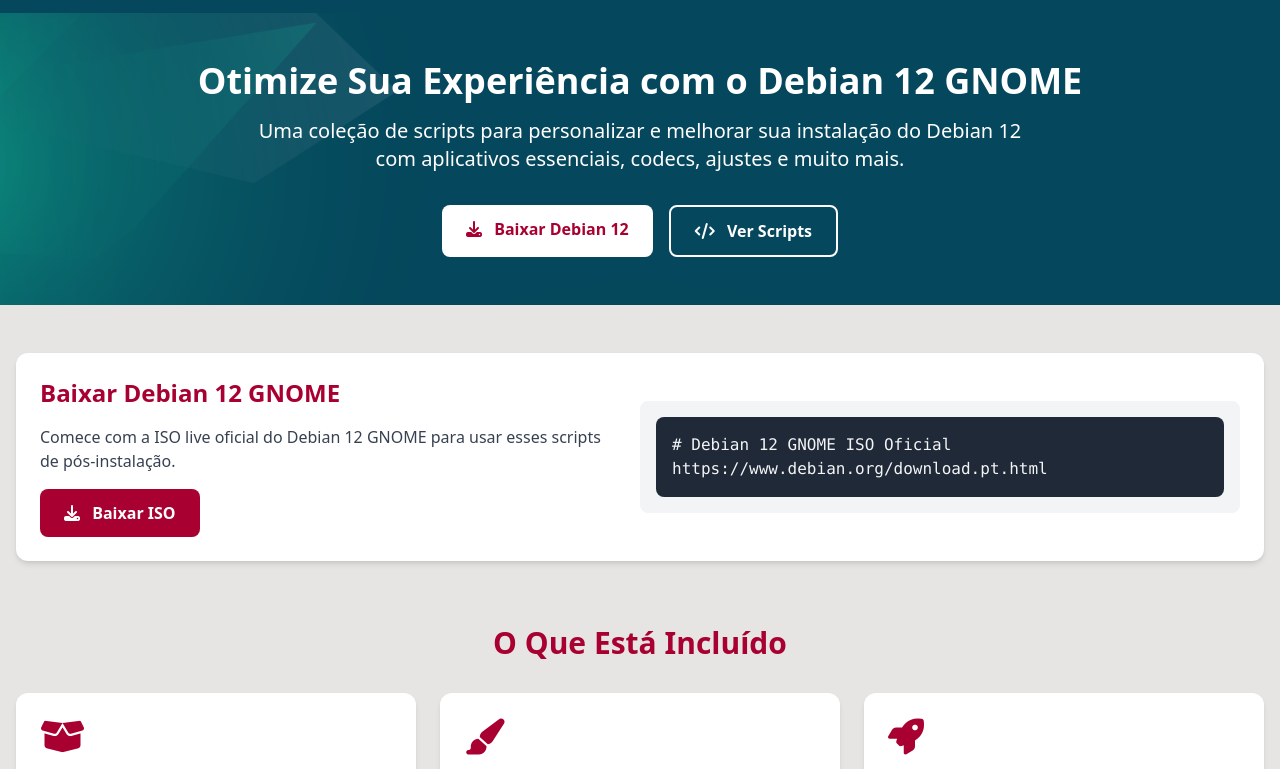
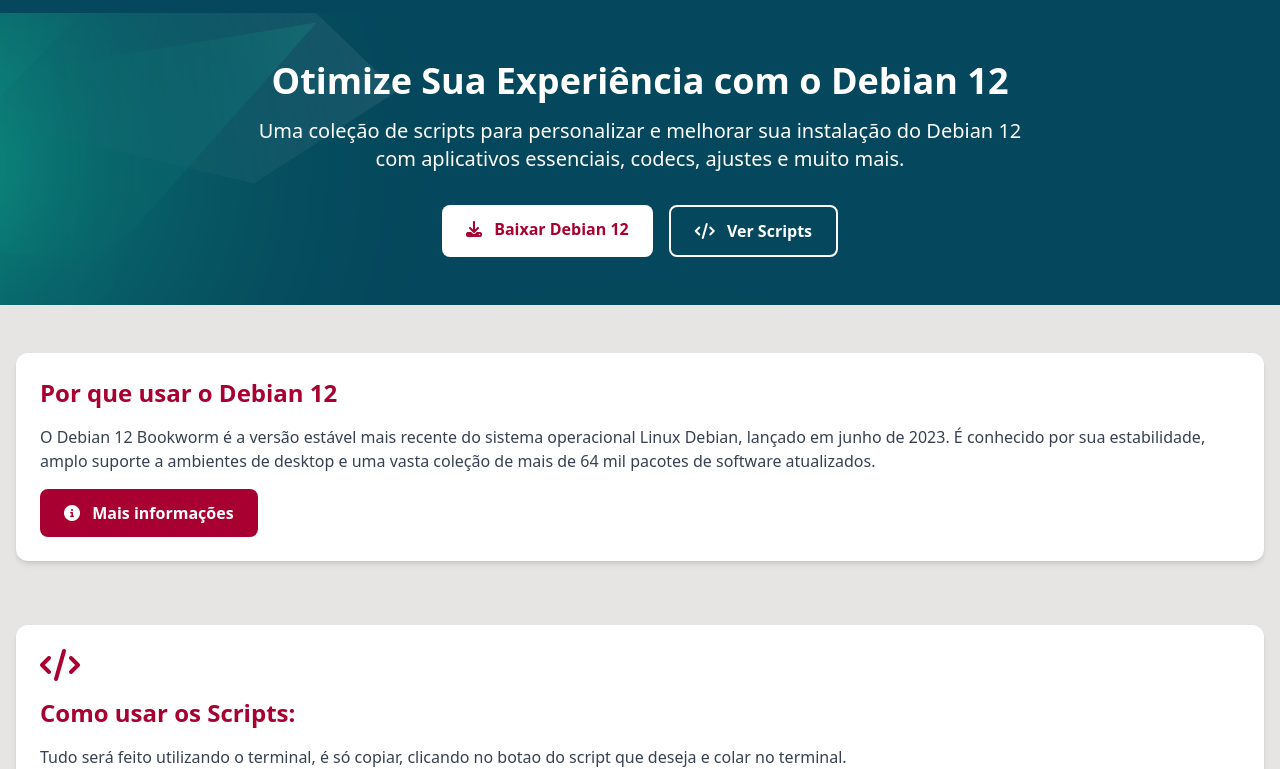
Before and after one commit to phaleixo/after_install_debian_12, a plain HTML site: page index.html in a window 1280 px wide. Shown: the part 67-836 px from the top of the page. Drawn offline with nearby package versions, Linux system fonts and the light colour scheme.

Commit message:
change functions and layout

```diff
--- a/index.html
+++ b/index.html
@@ -60,12 +60,10 @@
         <div class="absolute inset-0 bg-cover bg-center opacity-100"
             style="background-image: url('image/banner/banner_debian12_emerald.png');"></div>
         <div class="container mx-auto px-4 text-center relative z-10">
-            <h2 class="text-3xl md:text-4xl font-bold mb-4" data-i18n="hero.title">Otimize Sua Experiência com o Debian
-                12 GNOME</h2>
-            <p class="text-xl mb-8 max-w-3xl mx-auto" data-i18n="hero.subtitle">Uma coleção de scripts para personalizar
-                e melhorar sua instalação do Debian 12 com aplicativos essenciais, codecs, ajustes e muito mais.</p>
+            <h2 class="text-3xl md:text-4xl font-bold mb-4" data-i18n="hero.title"></h2>
+            <p class="text-xl mb-8 max-w-3xl mx-auto" data-i18n="hero.subtitle"></p>
             <div class="flex flex-col sm:flex-row justify-center gap-4">
-                <a href="#download"
+                <a href="https://www.debian.org/download" target="_blank"
                     class="bg-white text-debian px-6 py-3 rounded-lg font-bold hover:bg-gray-100 transition">
                     <i class="fas fa-download mr-2"></i> <span data-i18n="hero.download">Baixar Debian 12</span>
                 </a>
@@ -80,20 +78,32 @@
     <main class="container mx-auto px-4 py-12">
         <section id="download" class="mb-16 bg-white rounded-xl shadow-md p-6">
             <div class="flex flex-col md:flex-row items-center">
-                <div class="md:w-1/2 mb-6 md:mb-0 md:pr-8">
-                    <h2 class="text-2xl font-bold text-debian mb-4" data-i18n="download.title">Baixar Debian 12 GNOME
+                <div class=" mb-6 md:mb-0 md:pr-8">
+                    <h2 class="text-2xl font-bold text-debian mb-4" data-i18n="more.title">
                     </h2>
-                    <p class="text-gray-700 mb-4" data-i18n="download.description">Comece com a ISO live oficial do
-                        Debian 12 GNOME para usar esses scripts de pós-instalação.</p>
-                    <a href="https://www.debian.org/download.pt.html"
+                    <p class="text-gray-700 mb-4" data-i18n="more.description"></p>
+                    <a href="https://www.debian.org/" target="_blank"
                         class="inline-block bg-debian text-white px-6 py-3 rounded-lg font-semibold hover:bg-debianDark transition">
-                        <i class="fas fa-download mr-2"></i> <span data-i18n="download.button">Baixar ISO</span>
+                        <i class="fas fa-info-circle mr-2"></i> <span data-i18n="more.button">Mais informações</span>
                     </a>
                 </div>
-                <div class="md:w-1/2 bg-gray-100 rounded-lg p-4">
-                    <pre class="bg-gray-800 text-gray-100 p-4 rounded-lg overflow-x-auto"><code># Debian 12 GNOME ISO Oficial
-https://www.debian.org/download.pt.html</code></pre>
+
+            </div>
+        </section>
+
+        <section class="mb-16 bg-white rounded-xl shadow-md p-6">
+            <div class="flex flex-col md:flex-row items-center">
+                <div class="text-debian text-xl mb-4"></div>
+                    <i class="fas fa-code fa-2x text-debian mb-4"></i>
                 </div>
+                <div class=" mb-6 md:mb-0 md:pr-8">
+
+                    <h2 class="text-2xl font-bold text-debian mb-4" data-i18n="about.title">
+                    </h2>
+                    <p class="text-gray-700 mb-4" data-i18n="about.description"></p>
+
+                </div>
+
             </div>
         </section>
 
--- a/scripts/index.js
+++ b/scripts/index.js
@@ -2,13 +2,15 @@
 const translations = {
     pt: {
         "title": "Pós-Instalação do Debian 12",
-        "hero.title": "Otimize Sua Experiência com o Debian 12 GNOME",
+        "hero.title": "Otimize Sua Experiência com o Debian 12",
         "hero.subtitle": "Uma coleção de scripts para personalizar e melhorar sua instalação do Debian 12 com aplicativos essenciais, codecs, ajustes e muito mais.",
         "hero.download": "Baixar Debian 12",
         "hero.viewScripts": "Ver Scripts",
-        "download.title": "Baixar Debian 12 GNOME",
-        "download.description": "Comece com a ISO live oficial do Debian 12 GNOME para usar esses scripts de pós-instalação.",
-        "download.button": "Baixar ISO",
+        "more.title": "Por que usar o Debian 12",
+        "more.description": "O Debian 12 Bookworm é a versão estável mais recente do sistema operacional Linux Debian, lançado em junho de 2023. É conhecido por sua estabilidade, amplo suporte a ambientes de desktop  e uma vasta coleção de mais de 64 mil pacotes de software atualizados.",
+        "more.button": "Mais informações",
+        "about.title": "Como usar os Scripts:",
+        "about.description": "Tudo será feito utilizando o terminal, é só copiar, clicando no botao do script que deseja e colar no terminal.",
         "scripts.title": "Scripts de Pós-Instalação",
         "scripts.complete.title": "Pós-Instalação Completa",
         "scripts.complete.description": "Execute todas as alterações recomendadas incluindo ativação de repositórios, instalação de codecs, extensões GNOME e instalação de aplicativos.",
@@ -45,13 +47,15 @@ const translations = {
     },
     es: {
         "title": "Post-Instalación para Debian 12",
-        "hero.title": "Optimiza tu Experiencia con Debian 12 GNOME",
+        "hero.title": "Optimiza tu Experiencia con Debian 12",
         "hero.subtitle": "Una colección de scripts para personalizar y mejorar tu instalación de Debian 12 con aplicaciones esenciales, códecs, ajustes y más.",
         "hero.download": "Descargar Debian 12",
         "hero.viewScripts": "Ver Scripts",
-        "download.title": "Descargar Debian 12 GNOME",
-        "download.description": "Comienza con la ISO live oficial de Debian 12 GNOME para usar estos scripts de post-instalación.",
-        "download.button": "Descargar ISO",
+        "more.title": "Por qué usar Debian 12",
+        "more.description": "Debian 12 Bookworm es la versión estable más reciente del sistema operativo Linux Debian, lanzado en junio de 2023. Se destaca por su estabilidad, amplio soporte para entornos de escritorio y una vasta colección de más de 64 mil paquetes de software actualizados.",
+        "more.button": "Más información",
+        "about.title": "Cómo usar los Scripts:",
+        "about.description": "Todo se hará utilizando la terminal, solo tienes que copiar, haciendo clic en el botón del script que desees, y pegar en la terminal.",
         "scripts.title": "Scripts de Post-Instalación",
         "scripts.complete.title": "Post-Instalación Completa",
         "scripts.complete.description": "Ejecuta todos los cambios recomendados incluyendo activación de repositorios, instalación de códecs, extensiones GNOME e instalación de aplicaciones.",
@@ -88,13 +92,15 @@ const translations = {
     },
     en: {
         "title": "Debian 12 Post-Installation",
-        "hero.title": "Optimize Your Debian 12 GNOME Experience",
+        "hero.title": "Optimize Your Debian 12 Experience",
         "hero.subtitle": "A collection of scripts to customize and enhance your Debian 12 installation with essential apps, codecs, tweaks, and more.",
         "hero.download": "Download Debian 12",
         "hero.viewScripts": "View Scripts",
-        "download.title": "Download Debian 12 GNOME",
-        "download.description": "Start with the official Debian 12 GNOME live ISO to use these post-installation scripts.",
-        "download.button": "Download ISO",
+        "more.title": "Why use Debian 12",
+        "more.description": "The Debian 12 Bookworm is the latest stable version of the Debian Linux operating system, released in June 2023. It's known for its stability, broad support for desktop environments, and a vast collection of over 64,000 updated software packages.",
+        "more.button": "More information",
+        "about.title": "How to Use the Scripts:",
+        "about.description": "Everything will be done using the terminal. Just copy by clicking the button of the desired script and paste it into the terminal.",
         "scripts.title": "Post-Installation Scripts",
         "scripts.complete.title": "Complete Post-Installation",
         "scripts.complete.description": "Run all recommended changes including repository activation, codecs installation, GNOME extensions, and app installations.",
```
